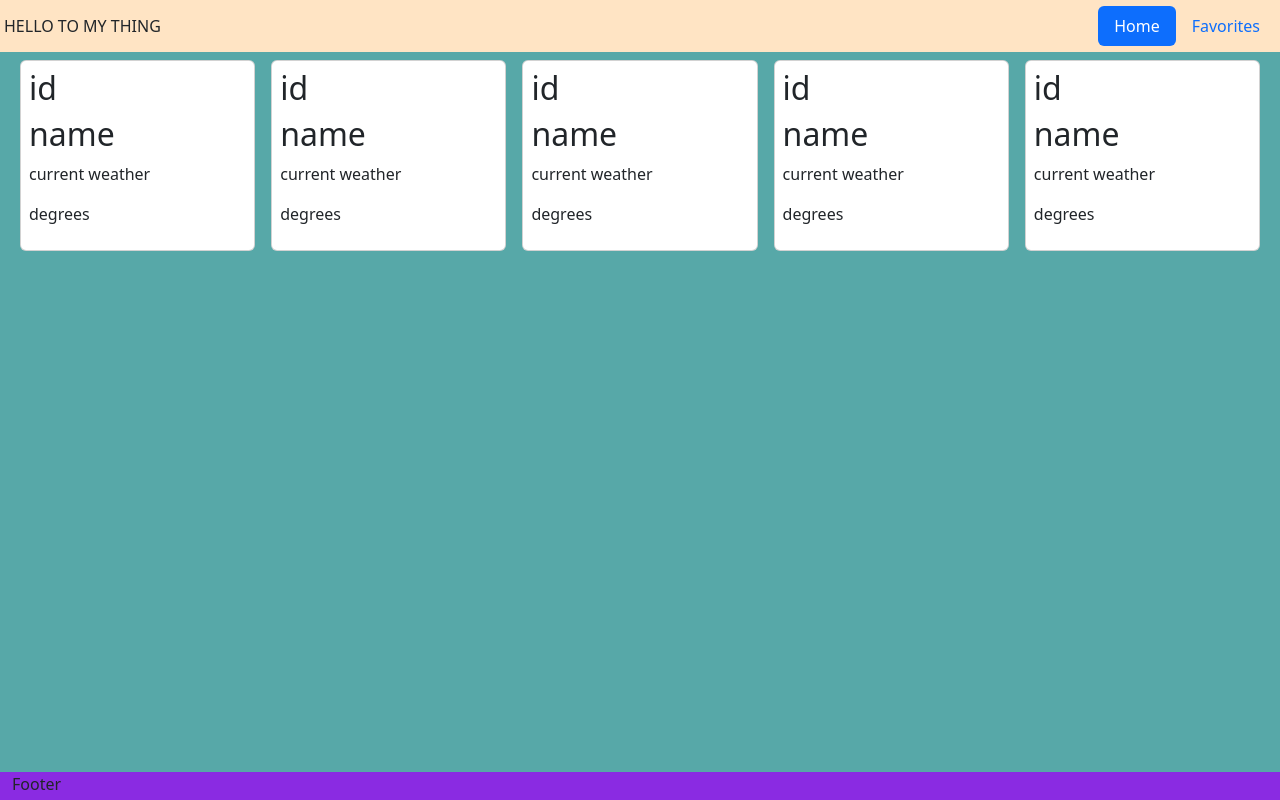
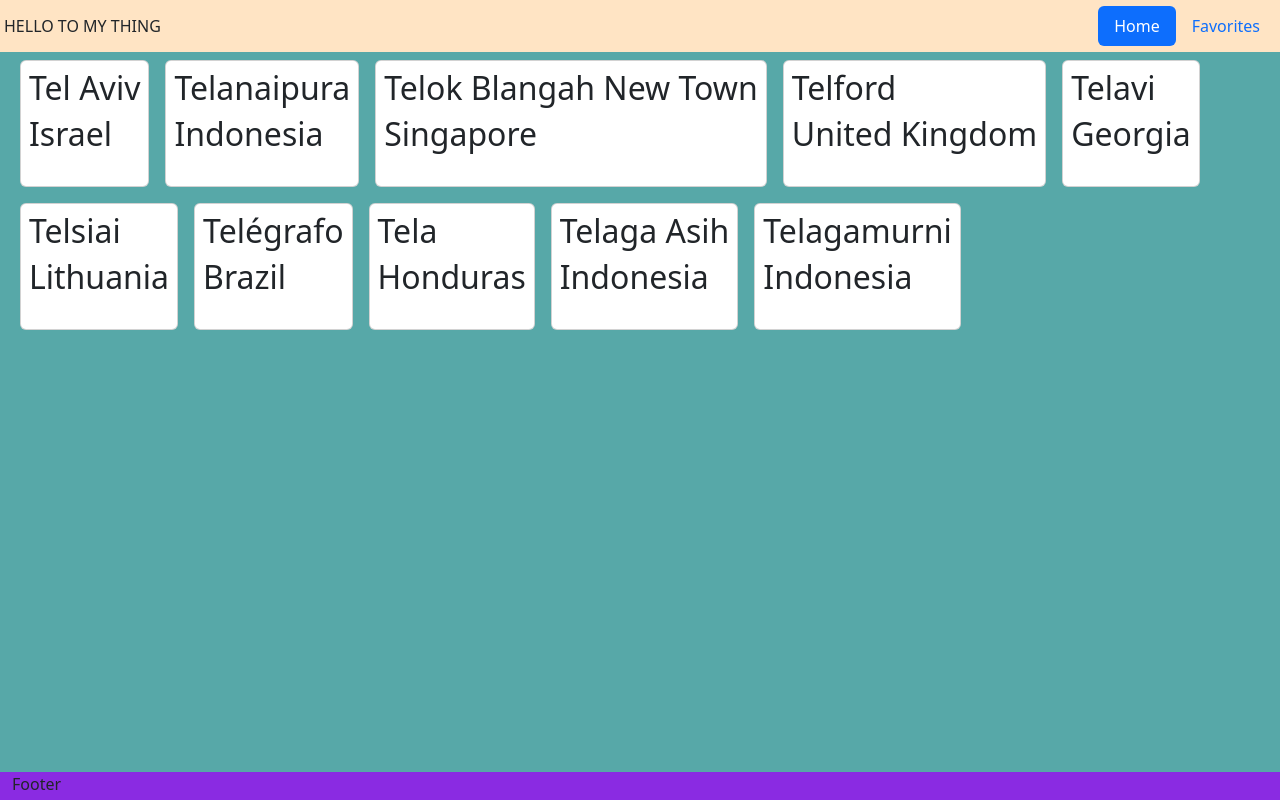
Before and after one commit to newohtwo/WeatherAbra, a React (Create React App) app: page /favorites in a window 1280 px wide. Built offline with nearby package versions, Linux system fonts and the light colour scheme.

Commit message:
finished weather block with demo data, REAL DATA SHOULD BE ADDED THROUGH API CALLS

```diff
--- a/src/App.js
+++ b/src/App.js
@@ -2,8 +2,17 @@ import Layout from "./components/Layout/Layout";
 import { RouterConfig } from "./navigation/RouterConfig";
 import "./App.css";
 import "bootstrap/dist/css/bootstrap.min.css";
+import { searchData, getWeatherForecastFiveDays } from "./demoData/DemoData";
 
 const App = () => {
+  // Convert the array of objects to a JSON string
+  const favoriteWeathersString = JSON.stringify(searchData);
+  // const favoriteForecastString = JSON.stringify(getWeatherForecastFiveDays);
+
+  // Store the JSON string in local storage
+  localStorage.setItem("favoriteWeathers", favoriteWeathersString);
+  // localStorage.setItem("favoriteForecast", favoriteForecastString);
+
   return (
     <>
       <Layout>
@@ -11,6 +20,6 @@ const App = () => {
       </Layout>
     </>
   );
-}
+};
 
 export default App;
--- a/src/components/FavoriteWeatherBlock.js
+++ b/src/components/FavoriteWeatherBlock.js
@@ -1,13 +1,20 @@
 import React from "react";
 
-export const FavoriteWeatherBlock = () => {
+export const FavoriteWeatherBlock = ({ favoriteWeather, favoriteForecast }) => {
+  // const minTemperaturesFor5Days =
+    // favoriteForecast.DailyForecasts.Temperature.Minimum.Value;
+  // const maxTemperaturesFor5Days =
+    // favoriteForecast.DailyForecasts.Temperature.Maximum.Value;
+
+  // const calculateTempToday = ({ favoriteForecast }) => {};
+
   return (
     <div className="card m-2 p-2 card-body d-inline-flex justify-content">
-      <h2>id</h2>
-      <h2 className="card-title">name</h2>
+      {/* <h2>{favoriteWeather.Key}</h2> */}
+      <h2 className="card-title">{favoriteWeather.LocalizedName}</h2>
+      <h2 className="card-title">{favoriteWeather.Country.LocalizedName}</h2>
       <div className="card-text">
-        <p>current weather</p>
-        <p>degrees</p>
+        <p>{/* {favoriteForecast.} */}</p>
       </div>
     </div>
   );
--- a/src/components/Favorites.js
+++ b/src/components/Favorites.js
@@ -2,21 +2,35 @@ import React, { useEffect, useState } from "react";
 import { FavoriteWeatherBlock } from "./FavoriteWeatherBlock";
 
 export const Favorites = () => {
-  const [favoriteWeathers, setFavoriteWeathers] = useState();
+  const [favoriteWeathers, setFavoriteWeathers] = useState([]);
+  const [favoriteForecast, setFavoriteForecast] = useState([]);
 
   useEffect(() => {
     setFavoriteWeathers(JSON.parse(localStorage.getItem("favoriteWeathers")));
   }, []);
 
+  useEffect(() => {
+    setFavoriteForecast(JSON.parse(localStorage.getItem("favoriteForecast")));
+  }, []);
+
+  console.log(favoriteWeathers);
+  console.log('Favorite weathers is over here!');
+  console.log(favoriteForecast);
+  console.log('Favorite forecast is over here!');
+
+  const favoriteWeathersBlock = () => {
+    return favoriteWeathers.map((favoriteWeather, favoriteForecast) => {
+      return <FavoriteWeatherBlock favoriteWeather = {favoriteWeather} favoriteForecast={favoriteForecast}/>
+    })
+  };
+
   return (
-    <div className="container-fluid">
-      <div className="d-flex justify-content-center flex-wrap">
-        <FavoriteWeatherBlock />
-        <FavoriteWeatherBlock />
-        <FavoriteWeatherBlock />
-        <FavoriteWeatherBlock />
-        <FavoriteWeatherBlock />
-      </div>
+    <div
+      className="container-fluid overflow-auto"
+      style={{ maxHeight: "90vh" }}
+    >
+      <div className="d-flex-wrap justify-content-center flex-wrap"></div>
+      {favoriteWeathersBlock()}
     </div>
   );
 };
--- a/src/components/Search.js
+++ b/src/components/Search.js
@@ -1,10 +1,10 @@
-import { createRef, useRef, useState } from "react";
+import { useRef, useState } from "react";
 import { searchData } from "../demoData/DemoData";
 const Search = () => {
   const [search, setSearch] = useState("");
   const [showDropdown, setShowDropdown] = useState(false);
   const [dropDownOptions, setDropDownOptions] = useState([]);
-  const inputRefrence = useRef();
+  const inputReference = useRef();
 
   const handleInputChange = (event) => {
     console.log(event);
@@ -34,9 +34,9 @@ const Search = () => {
     // Add your logic for handling dropdown item click
     console.log(`Clicked on ${item}`);
     setShowDropdown(false);
-    if (inputRefrence !== undefined) {
+    if (inputReference !== undefined) {
       // @ts-ignore
-      inputRefrence.current.value = "";
+      inputReference.current.value = "";
     }
   };
 
@@ -49,7 +49,7 @@ const Search = () => {
         onChange={handleInputChange}
         onFocus={() => setShowDropdown(true)}
         onBlur={() => setShowDropdown(false)}
-        ref={inputRefrence}
+        ref={inputReference}
       />
       {showDropdown && (
         <ul
--- a/src/demoData/DemoData.js
+++ b/src/demoData/DemoData.js
@@ -548,7 +548,7 @@ export const getWeatherData = [
 ];
 
 //http://dataservice.accuweather.com/forecasts/v1/daily/5day/215854?apikey=guAZ6YEi30wJfGoJ8IBmXCC7WreCZ6LV
-export const getWeatherForcastFiveDays = {
+export const getWeatherForecastFiveDays = {
   Headline: {
     EffectiveDate: "2023-12-17T19:00:00+02:00",
     EffectiveEpochDate: 1702832400,
```
